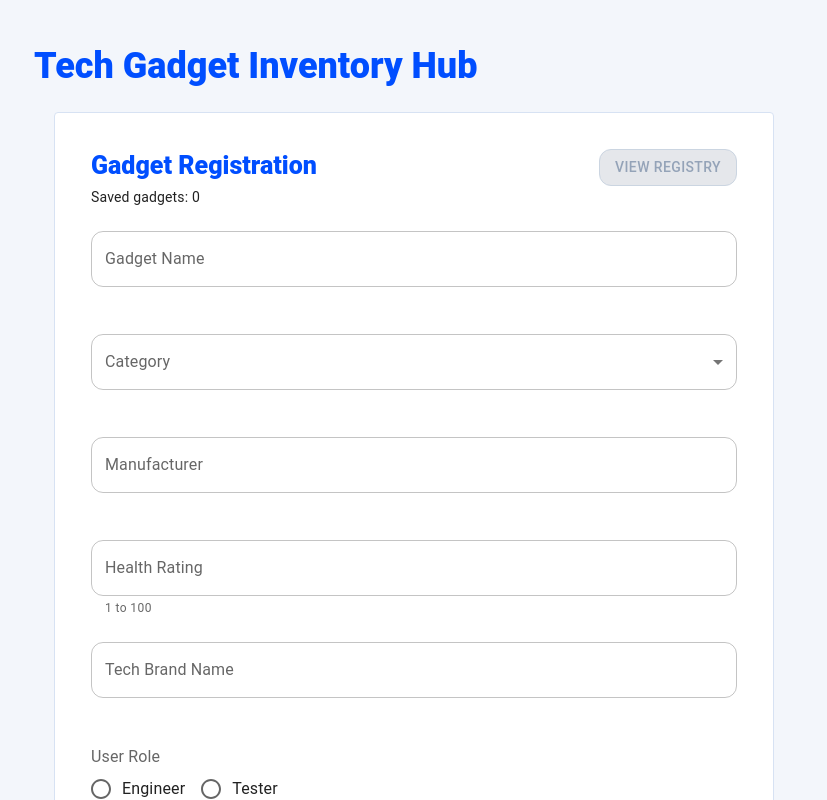
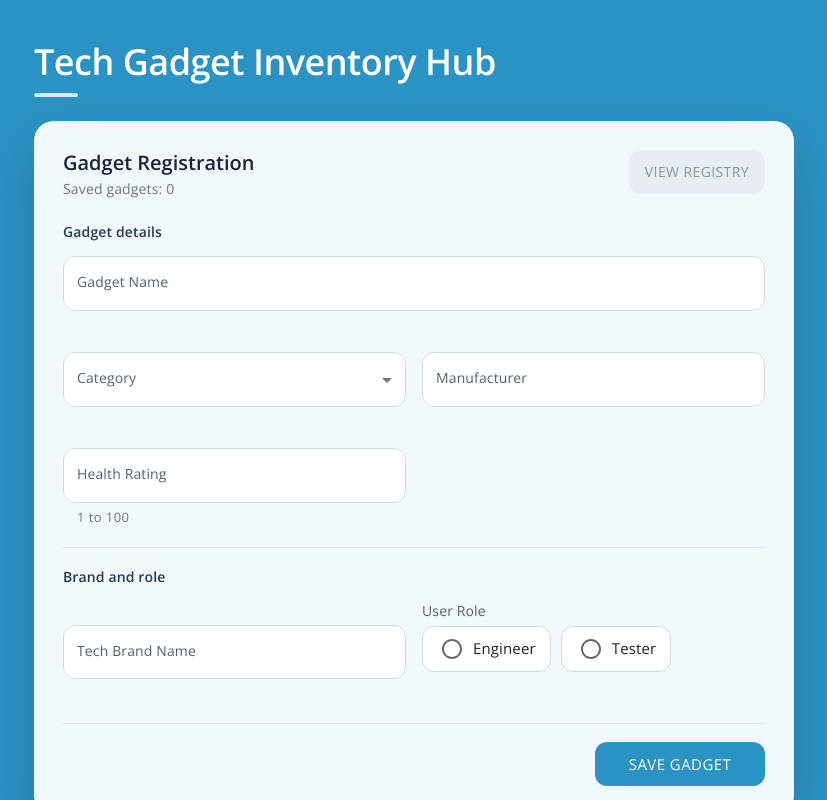
Before and after one commit to g-itlog/Valenzuela_PracticalExam, a React (Vite) app: page / in a window 1280 px wide. Shown: the top 800 px of the page, without its empty margins (226-1053 px from the left). Built offline with nearby package versions, Linux system fonts and the light colour scheme.

Commit message:
Final na po ito

```diff
--- a/src/App.jsx
+++ b/src/App.jsx
@@ -275,15 +275,29 @@ function App() {
       <Box
         className={currentView === "registry" ? "page registry-page" : "page"}
       >
-        <Stack className="page-header" spacing={1}>
-          <Typography variant="h4" component="h1">
-            Tech Gadget Inventory Hub
+        <Stack className="page-header" spacing={1.25}>
+          <Typography className="page-title" variant="h4" component="h1">
+            <Box component="span" className="page-title-main">
+              Tech Gadget
+            </Box>{" "}
+            <Box component="span" className="page-title-accent">
+              Inventory Hub
+            </Box>
           </Typography>
+          <Box className="title-line" />
         </Stack>
 
         {currentView === "form" ? (
-          <Paper className="form-card" elevation={0}>
-            <Stack spacing={3} component="form" onSubmit={handleSubmit}>
+          <Paper
+            className="form-card"
+            elevation={0}
+            sx={{
+              borderRadius: "20px",
+              backgroundColor: "rgba(255, 255, 255, 0.94)",
+              boxShadow: "0 24px 54px rgba(10, 31, 68, 0.2)",
+            }}
+          >
+            <Stack spacing={0} component="form" onSubmit={handleSubmit}>
               <Stack
                 className="section-title-row"
                 direction={{ xs: "column", sm: "row" }}
@@ -299,17 +313,24 @@ function App() {
                 </Stack>
 
                 <Button
-                  variant="outlined"
+                  variant="contained"
                   onClick={handleShowRegistry}
                   disabled={gadgets.length === 0}
                 >
-                  View Registry
+                  View registry
                 </Button>
               </Stack>
 
               {savedMessage && <Alert severity="success">{savedMessage}</Alert>}
 
+              <Stack className="form-section" spacing={0}>
+                <Typography className="form-section-title">
+                  Gadget details
+                </Typography>
+
+                <Box className="form-grid">
                   <TextField
+                    className="field-full"
                     label="Gadget Name"
                     name="gadgetName"
                     value={form.gadgetName}
@@ -358,11 +379,24 @@ function App() {
                     onBlur={handleInputBlur}
                     error={showFieldError("healthRating")}
                     helperText={getHelperText("healthRating", "1 to 100")}
-                inputProps={{ min: 1, max: 100 }}
+                    slotProps={{
+                      htmlInput: { min: 1, max: 100 },
+                    }}
                     fullWidth
                   />
+                </Box>
+              </Stack>
 
+              <Box className="form-divider" />
+
+              <Stack className="form-section" spacing={0}>
+                <Typography className="form-section-title">
+                  Brand and role
+                </Typography>
+
+                <Box className="form-grid brand-grid">
                   <TextField
+                    className="brand-field"
                     label="Tech Brand Name"
                     name="techBrand"
                     value={form.techBrand}
@@ -373,9 +407,13 @@ function App() {
                     fullWidth
                   />
 
-              <FormControl error={showFieldError("role")}>
+                  <FormControl
+                    className="role-control"
+                    error={showFieldError("role")}
+                  >
                     <FormLabel>User Role</FormLabel>
                     <RadioGroup
+                      className="role-group"
                       row
                       name="role"
                       value={form.role}
@@ -383,11 +421,13 @@ function App() {
                       onBlur={handleInputBlur}
                     >
                       <FormControlLabel
+                        className="role-option"
                         value="Engineer"
                         control={<Radio />}
                         label="Engineer"
                       />
                       <FormControlLabel
+                        className="role-option"
                         value="Tester"
                         control={<Radio />}
                         label="Tester"
@@ -395,14 +435,28 @@ function App() {
                     </RadioGroup>
                     <FormHelperText>{getHelperText("role")}</FormHelperText>
                   </FormControl>
+                </Box>
+              </Stack>
 
+              <Box className="form-divider" />
+
+              <Box className="form-footer">
                 <Button type="submit" variant="contained" size="large">
-                Save Gadget
+                  Save gadget
                 </Button>
+              </Box>
             </Stack>
           </Paper>
         ) : (
-          <Paper className="registry-card" elevation={0}>
+          <Paper
+            className="registry-card"
+            elevation={0}
+            sx={{
+              borderRadius: "20px",
+              backgroundColor: "rgba(255, 255, 255, 0.94)",
+              boxShadow: "0 24px 54px rgba(10, 31, 68, 0.2)",
+            }}
+          >
             <Stack spacing={3}>
               <Stack
                 className="section-title-row"
@@ -420,7 +474,7 @@ function App() {
                 </Stack>
 
                 <Button variant="contained" onClick={handleShowForm}>
-                  Add Another Gadget
+                  Add another gadget
                 </Button>
               </Stack>
 
@@ -520,7 +574,15 @@ function App() {
                   </Stack>
                 </Stack>
 
-                <Paper className="detail-card" elevation={0}>
+                <Paper
+                  className="detail-card"
+                  elevation={0}
+                  sx={{
+                    borderRadius: "16px",
+                    backgroundColor: "rgba(255, 255, 255, 0.94)",
+                    boxShadow: "0 20px 42px rgba(10, 31, 68, 0.16)",
+                  }}
+                >
                   {activeGadget ? (
                     <Stack spacing={2}>
                       <Stack spacing={1}>
--- a/src/index.css
+++ b/src/index.css
@@ -1,14 +1,18 @@
-@import url("https://fonts.googleapis.com/css2?family=Open+Sans:wght@400;500;600;700&display=swap");
+@import url("https://fonts.googleapis.com/css2?family=Open+Sans:wght@400;600&display=swap");
 
-* {
+html {
+  min-height: 100%;
   box-sizing: border-box;
+  background: #255f9e;
 }
 
 body {
   margin: 0;
-  background: #f3f6fb;
-  color: #111827;
+  min-height: 100vh;
+  color: #17243b;
   font-family: "Open Sans", Arial, Helvetica, sans-serif;
+  font-weight: 400;
+  background-color: #2b93c4;
 }
 
 button,
@@ -30,18 +34,7 @@ select {
 .MuiMenuItem-root,
 .MuiTableCell-root,
 .MuiChip-root {
-  font-family: "Open Sans", Arial, Helvetica, sans-serif;
-}
-
-.MuiButton-root {
-  border-radius: 12px !important;
-  padding: 10px 20px;
-  color: #004eff !important;
-  font-size: 15px;
-  font-weight: 700;
-  letter-spacing: 0;
-  text-transform: none;
-  box-shadow: none !important;
+  font-family: "Open Sans", Arial, Helvetica, sans-serif !important;
 }
 
 #root {
@@ -49,110 +42,244 @@ select {
 }
 
 .app {
+  box-sizing: border-box;
   min-height: 100vh;
-  padding: 44px 20px;
+  padding: 40px 20px 56px;
 }
 
 .page {
+  box-sizing: border-box;
   width: min(760px, 100%);
+  max-width: 100%;
+  min-width: 0;
   margin: 0 auto;
 }
 
 .registry-page {
-  width: min(1180px, 100%);
+  width: min(1200px, 100%);
 }
 
 .page-header {
   margin-bottom: 24px;
 }
 
-.page-header h1 {
-  color: #004eff !important;
-  font-size: 36px;
-  font-weight: 800;
-  letter-spacing: 0;
+.page-title {
+  color: #ffffff !important;
+  font-size: clamp(26px, 4vw, 36px) !important;
+  font-weight: 700 !important;
+  line-height: 1.2 !important;
+  letter-spacing: -0.5px !important;
+  overflow-wrap: anywhere;
 }
 
-.page-header p {
-  color: #64748b;
+.page-title-main {
+  color: #ffffff;
 }
 
-.form-card,
-.registry-card,
-.detail-card {
-  border: 1px solid #d7e2f3;
-  border-radius: 18px;
-  background: #ffffff;
-  box-shadow: 0 18px 45px rgba(15, 23, 42, 0.08);
+.page-title-accent {
+  color: #ffffff;
+}
+
+.title-line {
+  width: 44px;
+  height: 4px;
+  border-radius: 999px;
+  background: #d7ebff;
+}
+
+.page-header p,
+.MuiTypography-root.MuiTypography-body2 {
+  color: #68758a;
 }
 
 .form-card,
 .registry-card {
-  padding: 36px;
+  box-sizing: border-box;
+  width: 100%;
+  max-width: 100%;
+  min-width: 0;
+  border: 1px solid rgba(255, 255, 255, 0.72);
+  border-radius: 20px;
+  background: #ffffff;
+  box-shadow: 0 24px 54px rgba(10, 31, 68, 0.2);
 }
 
-.form-card {
-  max-width: 720px;
-  margin: 0 auto;
+@supports ((backdrop-filter: blur(16px)) or (-webkit-backdrop-filter: blur(16px))) {
+  .form-card,
+  .registry-card {
+    background: rgba(255, 255, 255, 0.94);
+    backdrop-filter: blur(16px);
+    -webkit-backdrop-filter: blur(16px);
+  }
+}
+
+.detail-card {
+  box-sizing: border-box;
+  width: 100%;
+  max-width: 100%;
+  min-width: 0;
+  border: 1px solid rgba(255, 255, 255, 0.72);
+  border-radius: 16px;
+  background: #ffffff;
+  box-shadow: 0 20px 42px rgba(10, 31, 68, 0.16);
+}
+
+@supports ((backdrop-filter: blur(16px)) or (-webkit-backdrop-filter: blur(16px))) {
+  .detail-card {
+    background: rgba(255, 255, 255, 0.94);
+    backdrop-filter: blur(16px);
+    -webkit-backdrop-filter: blur(16px);
+  }
+}
+
+.form-card,
+.registry-card {
+  padding: 28px;
 }
 
 .form-card h2,
 .registry-card h2,
 .detail-card h3 {
-  color: #004eff !important;
-  font-weight: 800;
+  color: #17243b !important;
+  font-weight: 600;
+  line-height: 1.25;
   letter-spacing: 0;
 }
 
 .form-card h2,
 .registry-card h2 {
-  font-size: 25px;
+  font-size: 20px;
 }
 
 .detail-card h3 {
-  font-size: 23px;
+  font-size: 20px;
+  overflow-wrap: anywhere;
+}
+
+.form-card form {
+  gap: 0;
+}
+
+.form-card form > :not(style) + :not(style) {
+  margin-top: 18px !important;
+}
+
+.form-card form > .section-title-row + * {
+  margin-top: 22px !important;
+}
+
+.form-section {
+  width: 100%;
+  min-width: 0;
+}
+
+.form-section-title {
+  margin-bottom: 14px !important;
+  color: #273955;
+  font-size: 14px !important;
+  font-weight: 600 !important;
+}
+
+.form-grid {
+  box-sizing: border-box;
+  display: grid;
+  grid-template-columns: repeat(2, minmax(0, 1fr));
+  gap: 16px;
+  width: 100%;
+  min-width: 0;
+}
+
+.brand-grid {
+  grid-template-columns: minmax(0, 1fr) minmax(260px, 1fr);
+  align-items: start;
+}
+
+.brand-field {
+  margin-top: 24px !important;
+}
+
+.field-full {
+  grid-column: 1 / -1;
+}
+
+.form-divider {
+  height: 1px;
+  background: #dfe6ef;
+}
+
+.form-footer {
+  display: flex;
+  justify-content: flex-end;
+}
+
+.form-footer .MuiButton-root {
+  min-width: 170px;
 }
 
 .section-title-row {
   align-items: flex-start;
   justify-content: space-between;
   gap: 16px;
+  min-width: 0;
+}
+
+.section-title-row > * {
+  min-width: 0;
 }
 
 .filter-control {
   width: min(300px, 100%);
+  max-width: 100%;
 }
 
 .registry-layout {
   display: grid;
   grid-template-columns: 1fr;
-  gap: 24px;
+  gap: 22px;
   align-items: flex-start;
+  width: 100%;
+  max-width: 100%;
+  min-width: 0;
+}
+
+.registry-layout > *,
+.registry-card > .MuiStack-root,
+.registry-layout .MuiStack-root {
+  min-width: 0;
 }
 
 .table-shell {
+  box-sizing: border-box;
   width: 100%;
-  border: 1px solid #004eff;
-  border-radius: 18px;
+  max-width: 100%;
+  min-width: 0;
+  border: 1px solid #d8e2ee;
+  border-radius: 16px;
   overflow-x: auto;
   background: #ffffff;
 }
 
+.table-shell .MuiTable-root {
+  border-collapse: separate;
+  border-spacing: 0;
+}
+
 .table-shell th {
-  padding: 18px 22px;
-  color: #ffffff !important;
-  font-size: 15px;
-  font-weight: 800;
-  background: #004eff;
-  border-bottom: 0;
+  padding: 15px 18px;
+  color: #17243b !important;
+  font-size: 14px;
+  font-weight: 600;
+  background: #eef4fb;
+  border-bottom: 1px solid #d8e2ee;
   white-space: nowrap;
 }
 
 .table-shell td {
-  padding: 18px 22px;
-  color: #1f2937;
-  font-size: 15px;
-  border-bottom: 1px solid #e8eef8;
+  padding: 15px 18px;
+  color: #26364f;
+  font-size: 14px;
+  font-weight: 400;
+  border-bottom: 1px solid #e9eef5;
   white-space: nowrap;
 }
 
@@ -166,123 +293,274 @@ select {
 }
 
 .clickable-row:hover {
-  background: #f8fbff;
+  background: #f7faff;
 }
 
 .selected-row {
-  background: #e8f0ff;
+  background: #e6effb;
 }
 
 .selected-row td {
-  color: #004eff;
-  font-weight: 700;
-  border-bottom-color: #c7d7ff;
+  color: #274f8b;
+  font-weight: 600;
+  border-bottom-color: #cad9ee;
 }
 
 .pagination-row {
   align-items: center;
   justify-content: space-between;
   padding-top: 2px;
+  min-width: 0;
+}
+
+.pagination-row > .MuiStack-root {
+  flex-wrap: wrap;
+  justify-content: flex-end;
+  min-width: 0;
 }
 
 .detail-card {
-  padding: 26px;
-  background: #fbfdff;
+  padding: 24px;
+  overflow-wrap: anywhere;
 }
 
 .role-badge {
   width: fit-content;
-  color: #004eff !important;
-  background: #e8f0ff;
-  border: 1px solid #b9ccff;
-  font-weight: 800;
+  max-width: 100%;
+  color: #1c6f9a !important;
+  background-color: #e8f6fc !important;
+  border: 1px solid #9bd2e9;
+  font-weight: 600;
+}
+
+.role-badge .MuiChip-label {
+  color: #1c6f9a;
+  font-weight: 600;
 }
 
 .detail-list {
   display: grid;
   grid-template-columns: repeat(2, minmax(0, 1fr));
   gap: 12px 26px;
+  min-width: 0;
+}
+
+.detail-list .MuiTypography-root {
+  min-width: 0;
+  overflow-wrap: anywhere;
 }
 
 .detail-list span {
-  color: #475569;
-  font-weight: 800;
+  color: #526074;
+  font-weight: 600;
+}
+
+.MuiInputBase-root {
+  color: #17243b !important;
+  font-size: 15px !important;
+  font-weight: 400;
+}
+
+.MuiOutlinedInput-root {
+  border-radius: 12px !important;
+  background: #ffffff;
+}
+
+.MuiOutlinedInput-notchedOutline {
+  border-color: #cfd8e6 !important;
+}
+
+.MuiOutlinedInput-root:hover .MuiOutlinedInput-notchedOutline {
+  border-color: #aab8cb !important;
+}
+
+.MuiOutlinedInput-input,
+.MuiSelect-select {
+  font-size: 15px !important;
+}
+
+.MuiOutlinedInput-root.Mui-focused:not(.Mui-error) .MuiOutlinedInput-notchedOutline {
+  border-color: #345d9d !important;
+  border-width: 2px;
+}
+
+.MuiInputLabel-root,
+.MuiFormLabel-root {
+  color: #526074 !important;
+  font-size: 14px !important;
+  font-weight: 400;
+}
+
+.MuiInputLabel-root.Mui-focused,
+.MuiFormLabel-root.Mui-focused {
+  color: #345d9d !important;
+}
+
+.MuiFormHelperText-root {
+  min-height: 18px;
+  margin-top: 4px !important;
+  color: #68758a !important;
+  font-size: 13px !important;
+  line-height: 18px;
+  white-space: normal;
+  overflow-wrap: anywhere;
+}
+
+.Mui-error,
+.MuiFormHelperText-root.Mui-error,
+.MuiInputLabel-root.Mui-error,
+.MuiFormLabel-root.Mui-error {
+  color: #d32f2f !important;
+}
+
+.MuiOutlinedInput-root.Mui-error .MuiOutlinedInput-notchedOutline,
+.MuiOutlinedInput-root.Mui-error.Mui-focused .MuiOutlinedInput-notchedOutline,
+.MuiOutlinedInput-root.Mui-error:hover .MuiOutlinedInput-notchedOutline {
+  border-color: #d32f2f !important;
+  border-width: 2px;
+}
+
+.MuiButton-root {
+  min-height: 44px;
+  border-radius: 12px !important;
+  padding: 10px 20px;
+  font-size: 14px;
+  font-weight: 600;
+  letter-spacing: 0;
+  text-transform: none;
+  box-shadow: none !important;
 }
 
 .MuiButton-contained {
-  background-color: #004eff !important;
+  min-height: 44px;
+  background-color: #2b93c4 !important;
   color: #ffffff !important;
 }
 
 .MuiButton-contained:hover {
-  background-color: #004eff !important;
+  background-color: #237da8 !important;
   color: #ffffff !important;
 }
 
 .MuiButton-outlined {
-  border-color: #004eff !important;
-  color: #004eff !important;
-  background: #ffffff !important;
+  border-color: #b8c6da !important;
+  color: #2b93c4 !important;
+  background: rgba(255, 255, 255, 0.64) !important;
 }
 
 .MuiButton-outlined:hover {
-  border-color: #004eff !important;
-  color: #004eff !important;
-  background: #ffffff !important;
+  border-color: #2b93c4 !important;
+  color: #237da8 !important;
+  background: #f3f7fd !important;
 }
 
 .MuiButton-root.Mui-disabled {
-  border-color: #cbd5e1 !important;
-  background: #e5e7eb !important;
-  color: #94a3b8 !important;
+  border-color: #cbd3df !important;
+  background: #e8edf4 !important;
+  color: #8b97a8 !important;
   cursor: not-allowed;
 }
 
-.MuiOutlinedInput-root {
-  border-radius: 12px !important;
+.MuiButton-root:focus-visible,
+.MuiRadio-root:focus-visible {
+  outline: 3px solid rgba(52, 93, 157, 0.24);
+  outline-offset: 2px;
+}
+
+.MuiMenu-paper,
+.MuiPopover-paper {
+  border: 1px solid #d8e2ee;
+  border-radius: 16px !important;
+  background: #ffffff !important;
+  box-shadow: 0 16px 34px rgba(23, 36, 59, 0.12) !important;
+}
+
+.role-control {
+  width: 100%;
+  min-width: 0;
+}
+
+.role-control .MuiFormLabel-root {
+  min-height: 20px;
+  margin-bottom: 4px;
+  line-height: 20px;
+}
+
+.role-group {
+  min-height: 48px;
+  gap: 10px;
+  align-items: center;
+  flex-wrap: wrap;
+}
+
+.role-option {
+  height: 44px;
+  min-height: 44px;
+  margin: 0 !important;
+  padding: 0 14px 0 8px;
+  border: 1px solid #cfd8e6;
+  border-radius: 12px;
+  background: #ffffff;
+}
+
+.role-option .MuiFormControlLabel-label {
+  font-size: 15px;
+}
+
+.role-option:has(.Mui-checked) {
+  border-color: #345d9d;
+  background: #e6effb;
 }
 
 .MuiRadio-root.Mui-checked {
-  color: #004eff;
-}
-
-.MuiOutlinedInput-root.Mui-focused .MuiOutlinedInput-notchedOutline {
-  border-color: #004eff;
-}
-
-.MuiInputLabel-root.Mui-focused,
-.MuiFormLabel-root.Mui-focused {
-  color: #004eff;
+  color: #345d9d !important;
 }
 
 @media (max-width: 640px) {
   .app {
-    padding: 28px 14px;
+    padding: 28px 14px 40px;
   }
 
-  .page-header h1 {
-    font-size: 28px;
+  .page-header {
+    margin-bottom: 24px;
   }
 
   .form-card,
-  .registry-card,
+  .registry-card {
+    padding: 20px;
+  }
+
   .detail-card {
-    padding: 22px;
-    border-radius: 16px;
+    padding: 20px;
   }
 
   .form-card h2,
-  .registry-card h2 {
-    font-size: 22px;
-  }
-
+  .registry-card h2,
   .detail-card h3 {
-    font-size: 21px;
+    font-size: 20px;
   }
 
   .section-title-row,
   .pagination-row {
     align-items: stretch;
+  }
+
+  .form-grid,
+  .detail-list {
+    grid-template-columns: 1fr;
+  }
+
+  .brand-field {
+    margin-top: 0 !important;
+  }
+
+  .form-footer {
+    justify-content: stretch;
+  }
+
+  .form-footer .MuiButton-root,
+  .section-title-row .MuiButton-root {
+    width: 100%;
   }
 
   .filter-control {
@@ -291,13 +569,16 @@ select {
 
   .pagination-row .MuiStack-root {
     width: 100%;
+    justify-content: stretch;
   }
 
   .pagination-row button {
     flex: 1;
+    min-width: 0;
   }
 
-  .detail-list {
-    grid-template-columns: 1fr;
+  .table-shell th,
+  .table-shell td {
+    padding: 14px 16px;
   }
 }
```
Lines whose indentation alone changed are shown as unchanged.
